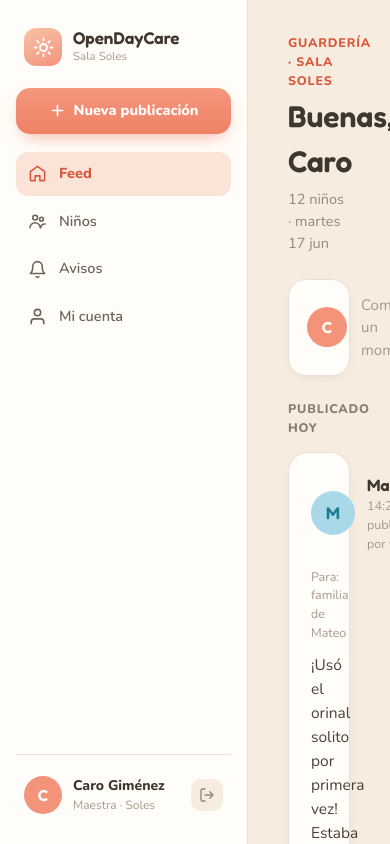
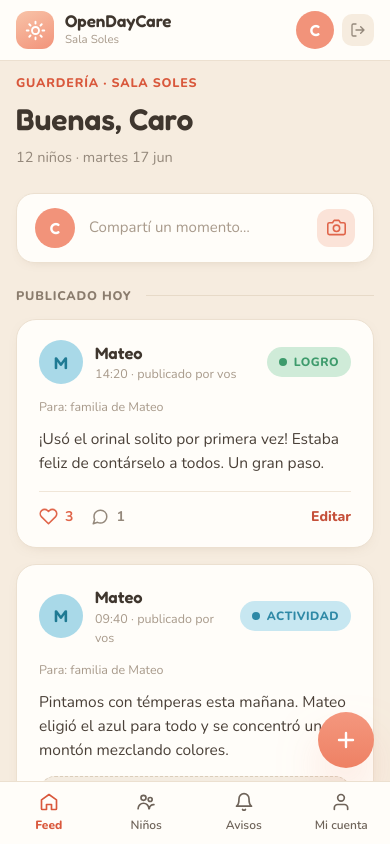
Before and after one commit to Carlos-MKR/open-daycare, a Next.js app: page / in a window 390 px wide. Shown: the top 844 px of the page. Built offline with nearby package versions, Linux system fonts and the light colour scheme.

Commit message:
07- Implement responsive layout for feed with mobile top bar and tab bar; refactor sidebar and add new components

```diff
--- a/app/page.tsx
+++ b/app/page.tsx
@@ -1,4 +1,6 @@
 import { ComposerPrompt } from "@/components/feed/composer-prompt";
+import { MobileTabBar } from "@/components/feed/mobile-tabbar";
+import { MobileTopBar } from "@/components/feed/mobile-topbar";
 import { PageHeader } from "@/components/feed/page-header";
 import { PostCard } from "@/components/feed/post-card";
 import { SectionLabel } from "@/components/feed/section-label";
@@ -9,8 +11,11 @@ export default function FeedPage() {
   return (
     <div className="flex min-h-screen bg-cream">
       <Sidebar />
-      <main className="h-screen min-w-0 flex-1 overflow-y-auto">
-        <div className="mx-auto w-full max-w-[760px] px-[40px] pt-[34px] pb-[80px]">
+      <div className="min-w-0 flex-1">
+        <MobileTopBar />
+        <MobileTabBar />
+        <main className="md:h-screen md:overflow-y-auto">
+          <div className="mx-auto w-full max-w-[760px] px-[16px] pt-[74px] pb-[140px] md:px-[40px] md:pt-[34px] md:pb-[80px]">
             <PageHeader
               eyebrow="GUARDERÍA · SALA SOLES"
               title="Buenas, Caro"
@@ -26,5 +31,6 @@ export default function FeedPage() {
           </div>
         </main>
       </div>
+    </div>
   );
 }
--- /dev/null
+++ b/components/feed/brand-mark.tsx
@@ -0,0 +1,17 @@
+import { SunIcon } from "@/components/ui/icons";
+
+export function BrandMark() {
+  return (
+    <a href="#" className="flex items-center gap-[11px]">
+      <div className="flex h-[38px] w-[38px] flex-none items-center justify-center rounded-[12px] bg-linear-[155deg] from-accent-lighter to-accent">
+        <SunIcon size={21} className="text-white" />
+      </div>
+      <div>
+        <div className="font-display text-[17px] leading-none font-semibold text-ink">
+          OpenDayCare
+        </div>
+        <div className="mt-[2px] text-[11.5px] text-muted">Sala Soles</div>
+      </div>
+    </a>
+  );
+}
--- /dev/null
+++ b/components/feed/mobile-tabbar.tsx
@@ -0,0 +1,34 @@
+import { PlusIcon } from "@/components/ui/icons";
+import { TabLink } from "@/components/feed/tab-link";
+import { NAV_ITEMS } from "@/lib/feed";
+
+const HIDDEN_ON_DESKTOP = "md:hidden";
+
+// Tab bar inferior + FAB de nueva publicación, solo móvil (SPEC 02). Enlaces inertes.
+export function MobileTabBar() {
+  return (
+    <>
+      <a
+        href="#"
+        aria-label="Nueva publicación"
+        className={`${HIDDEN_ON_DESKTOP} fixed right-[16px] bottom-[76px] z-10 flex h-[56px] w-[56px] items-center justify-center rounded-full bg-linear-to-b from-accent-light to-accent-strong text-white shadow-2xl shadow-accent/60`}
+      >
+        <PlusIcon size={24} />
+      </a>
+
+      <nav
+        className={`${HIDDEN_ON_DESKTOP} fixed inset-x-0 bottom-0 z-10 flex border-t border-line bg-surface pb-[env(safe-area-inset-bottom)]`}
+      >
+        {NAV_ITEMS.map((item) => (
+          <TabLink
+            key={item.id}
+            href={item.href}
+            label={item.label}
+            icon={<item.icon size={20} />}
+            active={item.id === "feed"}
+          />
+        ))}
+      </nav>
+    </>
+  );
+}
--- /dev/null
+++ b/components/feed/mobile-topbar.tsx
@@ -0,0 +1,24 @@
+import { Avatar } from "@/components/ui/avatar";
+import { LogoutIcon } from "@/components/ui/icons";
+import { BrandMark } from "@/components/feed/brand-mark";
+
+// Top bar fija para móvil (<768px), SPEC 02.
+export function MobileTopBar() {
+  return (
+    <header className="fixed inset-x-0 top-0 z-10 flex items-center justify-between border-b border-line bg-surface px-[16px] py-[11px] md:hidden">
+      <BrandMark />
+      <div className="flex items-center gap-[8px]">
+        <Avatar size="sm" bgColor="bg-accent">
+          C
+        </Avatar>
+        <a
+          href="#"
+          title="Cerrar sesión"
+          className="flex h-[32px] w-[32px] items-center justify-center rounded-[10px] bg-cream text-muted-strong"
+        >
+          <LogoutIcon size={16} />
+        </a>
+      </div>
+    </header>
+  );
+}
--- a/components/feed/post-actions.tsx
+++ b/components/feed/post-actions.tsx
@@ -10,7 +10,7 @@ export function PostActions({ likes, comments }: PostActionsProps) {
   return (
     <div className="mt-[16px] flex items-center gap-[18px] border-t border-line-faint pt-[14px]">
       <span className="flex items-center gap-[7px] text-[14px] font-bold text-liked">
-        <HeartIcon filled size={19} />
+        <HeartIcon size={19} />
         {likes}
       </span>
       <a
--- a/components/feed/sidebar.tsx
+++ b/components/feed/sidebar.tsx
@@ -1,45 +1,15 @@
-import type { ReactNode } from "react";
 import { Avatar } from "@/components/ui/avatar";
-import {
-  BellIcon,
-  ChildrenIcon,
-  HomeIcon,
-  LogoutIcon,
-  PlusIcon,
-  SunIcon,
-  UserIcon,
-} from "@/components/ui/icons";
+import { LogoutIcon, PlusIcon } from "@/components/ui/icons";
+import { BrandMark } from "@/components/feed/brand-mark";
 import { NavLink } from "@/components/feed/nav-link";
-
-const NAV_ITEMS: Array<{
-  href: string;
-  label: string;
-  icon: ReactNode;
-  active?: boolean;
-}> = [
-  { label: "Feed", href: "#", active: true, icon: <HomeIcon size={19} /> },
-  { label: "Niños", href: "#", icon: <ChildrenIcon size={19} /> },
-  { label: "Avisos", href: "#", icon: <BellIcon size={19} /> },
-  { label: "Mi cuenta", href: "#", icon: <UserIcon size={19} /> },
-];
+import { NAV_ITEMS } from "@/lib/feed";
 
 export function Sidebar() {
   return (
-    <aside className="sticky top-0 flex h-screen w-[248px] flex-none flex-col border-r border-line bg-surface px-[16px] py-[24px]">
-      <a
-        href="#"
-        className="flex items-center gap-[11px] px-[8px] pt-[4px] pb-[22px]"
-      >
-        <div className="flex h-[38px] w-[38px] flex-none items-center justify-center rounded-[12px] bg-linear-[155deg] from-accent-lighter to-accent">
-          <SunIcon size={21} className="text-white" />
-        </div>
-        <div>
-          <div className="font-display text-[17px] leading-none font-semibold text-ink">
-            OpenDayCare
-          </div>
-          <div className="mt-[2px] text-[11.5px] text-muted">Sala Soles</div>
-        </div>
-      </a>
+    <aside className="sticky top-0 hidden h-screen w-[248px] flex-none flex-col border-r border-line bg-surface px-[16px] py-[24px] md:flex">
+      <div className="px-[8px] pb-[22px] pt-[4px]">
+        <BrandMark />
+      </div>
 
       <a
         href="#"
@@ -52,11 +22,11 @@ export function Sidebar() {
       <nav className="flex flex-1 flex-col gap-[4px]">
         {NAV_ITEMS.map((item) => (
           <NavLink
-            key={item.label}
+            key={item.id}
             href={item.href}
             label={item.label}
-            icon={item.icon}
-            active={item.active}
+            icon={<item.icon size={19} />}
+            active={item.id === "feed"}
           />
         ))}
       </nav>
@@ -70,7 +40,7 @@ export function Sidebar() {
             <div className="text-[14px] font-extrabold text-ink">
               Caro Giménez
             </div>
-            <div className="text-[12px] text-muted">Maestra · Soles</div>
+            <div className="text-[12px] text-muted">Maestra · Sala Soles</div>
           </div>
           <a
             href="#"
--- /dev/null
+++ b/components/feed/tab-link.tsx
@@ -0,0 +1,23 @@
+import type { ReactNode } from "react";
+
+// Tab compacto de móvil: icono sobre etiqueta (SPEC 02).
+type TabLinkProps = {
+  href: string;
+  label: string;
+  icon: ReactNode;
+  active?: boolean;
+};
+
+export function TabLink({ href, label, icon, active = false }: TabLinkProps) {
+  return (
+    <a
+      href={href}
+      className={`flex flex-1 flex-col items-center gap-[4px] py-[10px] text-[12px] ${
+        active ? "font-extrabold text-accent-deep" : "font-semibold text-ink-soft"
+      }`}
+    >
+      {icon}
+      {label}
+    </a>
+  );
+}
--- a/components/ui/icons.tsx
+++ b/components/ui/icons.tsx
@@ -1,6 +1,6 @@
 import type { ReactNode } from "react";
 
-type IconProps = {
+export type IconProps = {
   size?: number;
   className?: string;
   strokeWidth?: number;
--- a/eslint.config.mjs
+++ b/eslint.config.mjs
@@ -12,6 +12,8 @@ const eslintConfig = defineConfig([
     "out/**",
     "build/**",
     "next-env.d.ts",
+    // Mockups estáticos de referencia, no forman parte de la app.
+    "references/**",
   ]),
 ]);
 
--- a/lib/feed.ts
+++ b/lib/feed.ts
@@ -1,4 +1,30 @@
+import type { ComponentType } from "react";
+import {
+  BellIcon,
+  ChildrenIcon,
+  HomeIcon,
+  UserIcon,
+  type IconProps,
+} from "@/components/ui/icons";
+
 export type PostVariant = "achievement" | "activity" | "announcement";
+
+export type NavItemId = "feed" | "children" | "announcements" | "account";
+
+export type NavItem = {
+  id: NavItemId;
+  href: string;
+  label: string;
+  icon: ComponentType<IconProps>;
+};
+
+// Compartido por la sidebar (desktop) y la tab bar (móvil). SPEC 02.
+export const NAV_ITEMS: NavItem[] = [
+  { id: "feed", label: "Feed", href: "#", icon: HomeIcon },
+  { id: "children", label: "Niños", href: "#", icon: ChildrenIcon },
+  { id: "announcements", label: "Avisos", href: "#", icon: BellIcon },
+  { id: "account", label: "Mi cuenta", href: "#", icon: UserIcon },
+];
 
 // Contenido en español por diseño (texto visible); el código se nombra en inglés.
 export type FeedPost = {
--- a/next.config.ts
+++ b/next.config.ts
@@ -1,10 +1,10 @@
 import type { NextConfig } from "next";
 
 const nextConfig: NextConfig = {
-  /* config options here */
   experimental: {
     agentFeedback: true,
   },
+  devIndicators: false,
   cacheComponents: true,
   partialPrefetching: true,
   turbopack: {
```
Also changed, not shown: specs/02-responsive-feed.md (added, +57 -0 lines), 1 other file (tests, documents, lock files or other folders). Lines whose indentation alone changed are shown as unchanged.
